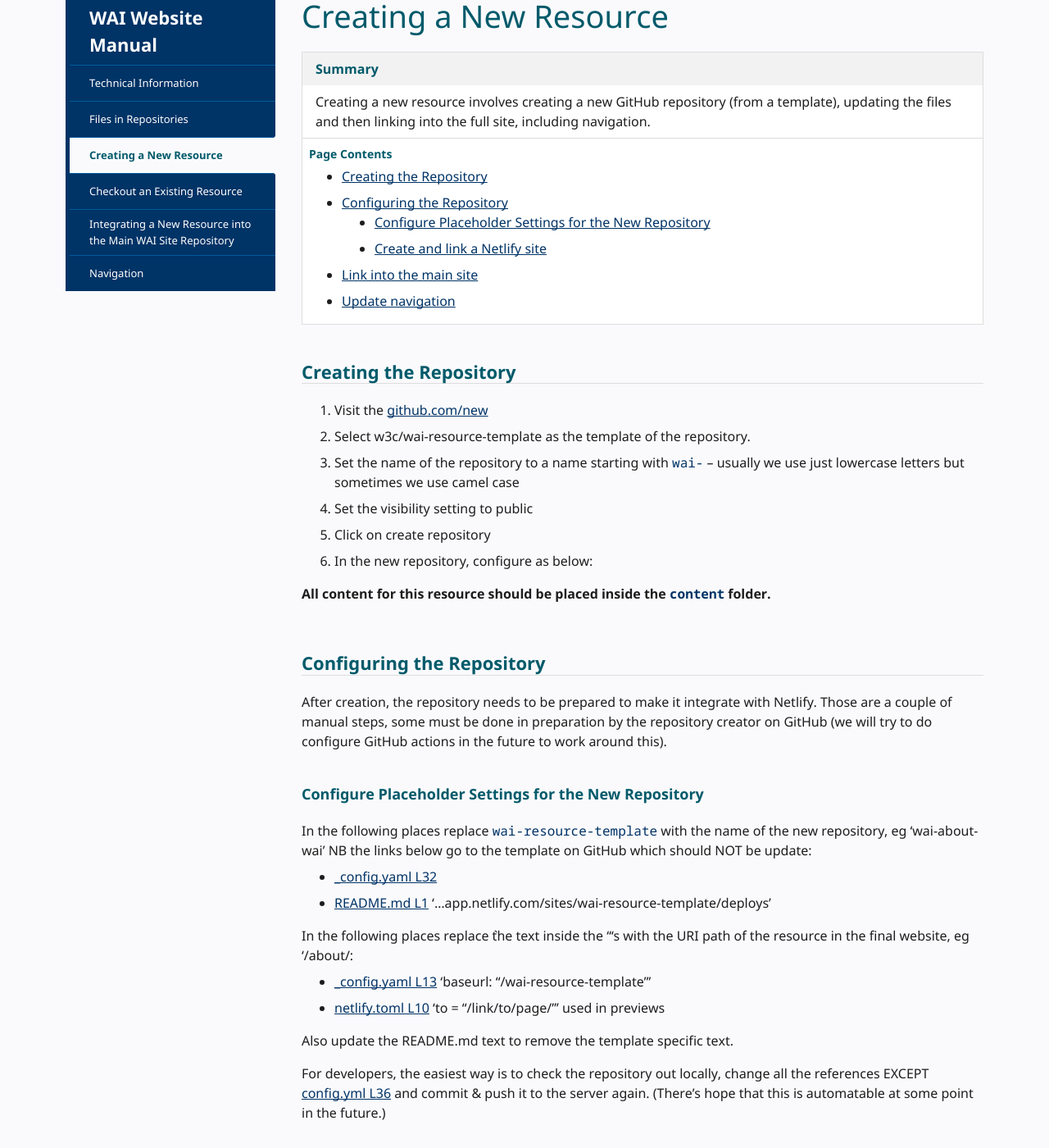
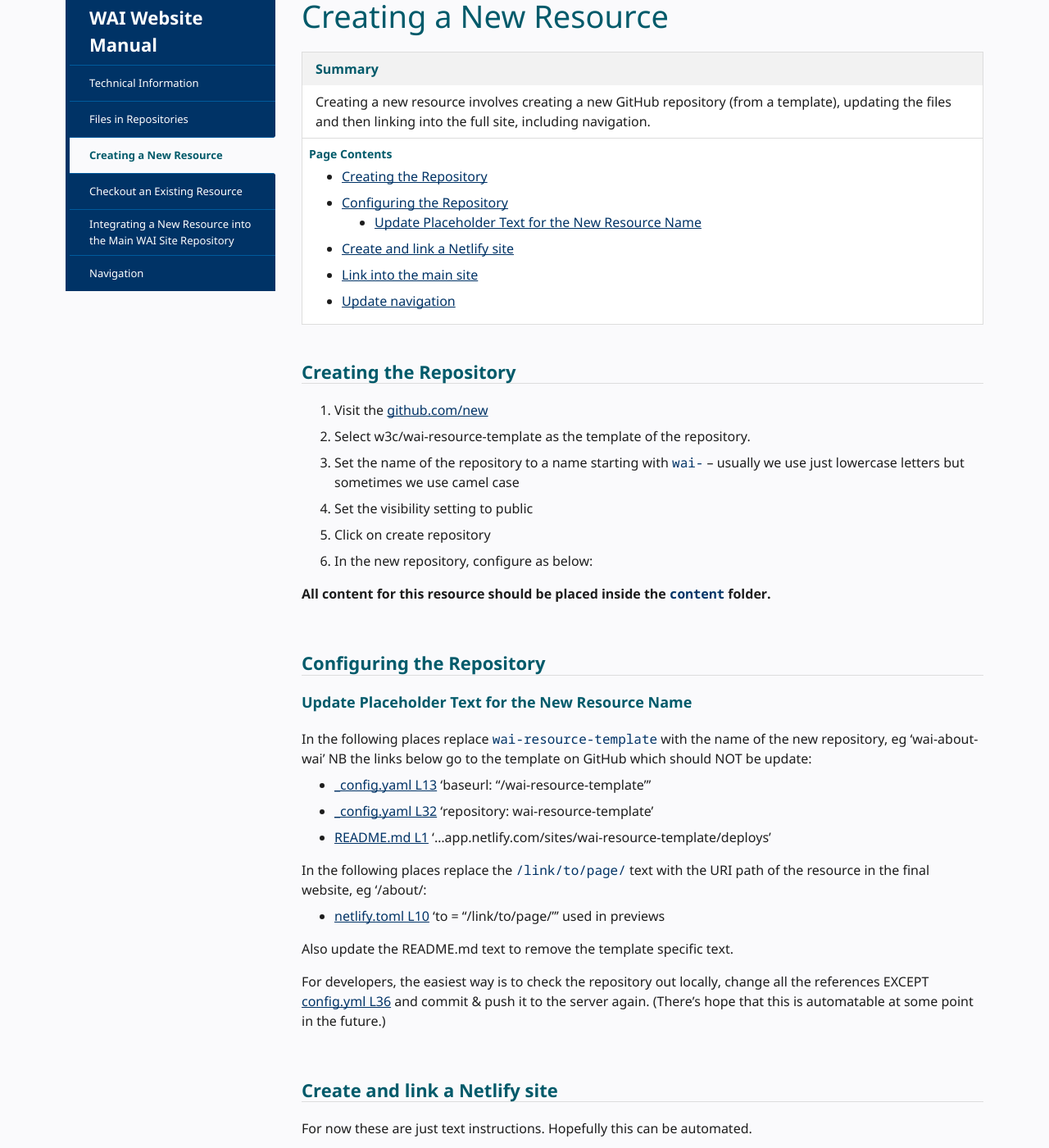
Before and after one commit to w3c/wai-website-theme, a Jekyll site: the page built from content/technical-create-new-resource.md, in a window 1280 px wide and 1400 px high, scrolled down 308 px. Shown: the whole window at 82% size. Built offline with Jekyll 4.4.1, drawn with Linux system fonts in a browser that asks for light colours; cached includes are drawn as plain includes; comment, search, counter and statistics services are not loaded.

Commit message:
Update instructions

```diff
--- a/content/technical-create-new-resource.md
+++ b/content/technical-create-new-resource.md
@@ -40,25 +40,23 @@ Creating a new resource involves creating a new GitHub repository (from a templa
 
 ## Configuring the Repository
 
-After creation, the repository needs to be prepared to make it integrate with Netlify. Those are a couple of manual steps, some must be done in preparation by the repository creator on GitHub (we will try to do configure GitHub actions in the future to work around this).
-
-### Configure Placeholder Settings for the New Repository
+### Update Placeholder Text for the New Resource Name
 
 In the following places replace `wai-resource-template` with the name of the new repository, eg 'wai-about-wai' NB the links below go to the template on GitHub which should NOT be update:
 
-- [_config.yaml L32](https:/_config.yaml L13]/github.com/w3c/wai-resource-template/blob/master/_config.yml#L32)
+- [_config.yaml L13](https://github.com/w3c/wai-resource-template/blob/master/_config.yml#L13) 'baseurl: "/wai-resource-template"'
+- [_config.yaml L32](https:/github.com/w3c/wai-resource-template/blob/master/_config.yml#L32) 'repository: wai-resource-template'
 - [README.md L1](https://github.com/w3c/wai-resource-template/edit/master/README.md) '...app.netlify.com/sites/wai-resource-template/deploys'
 
-In the following places replace `the text inside the "'s with the URI path of the resource in the final website, eg '/about/:
+In the following places replace the `/link/to/page/` text with the URI path of the resource in the final website, eg '/about/:
 
-- [_config.yaml L13](https://github.com/w3c/wai-resource-template/blob/master/_config.yml#L13) 'baseurl: "/wai-resource-template"'
 - [netlify.toml L10](https://github.com/w3c/wai-resource-template/blob/master/netlify.toml#L10) 'to = "/link/to/page/"' used in previews
 
 Also update the README.md text to remove the template specific text.
 
 For developers, the easiest way is to check the repository out locally, change all the references EXCEPT [config.yml L36](https://github.com/w3c/wai-about-wai/blob/master/_config.yml#L36) and commit & push it to the server again. (There’s hope that this is automatable at some point in the future.)
 
-### Create and link a Netlify site
+## Create and link a Netlify site
 
 For now these are just text instructions. Hopefully this can be automated.
 
```
